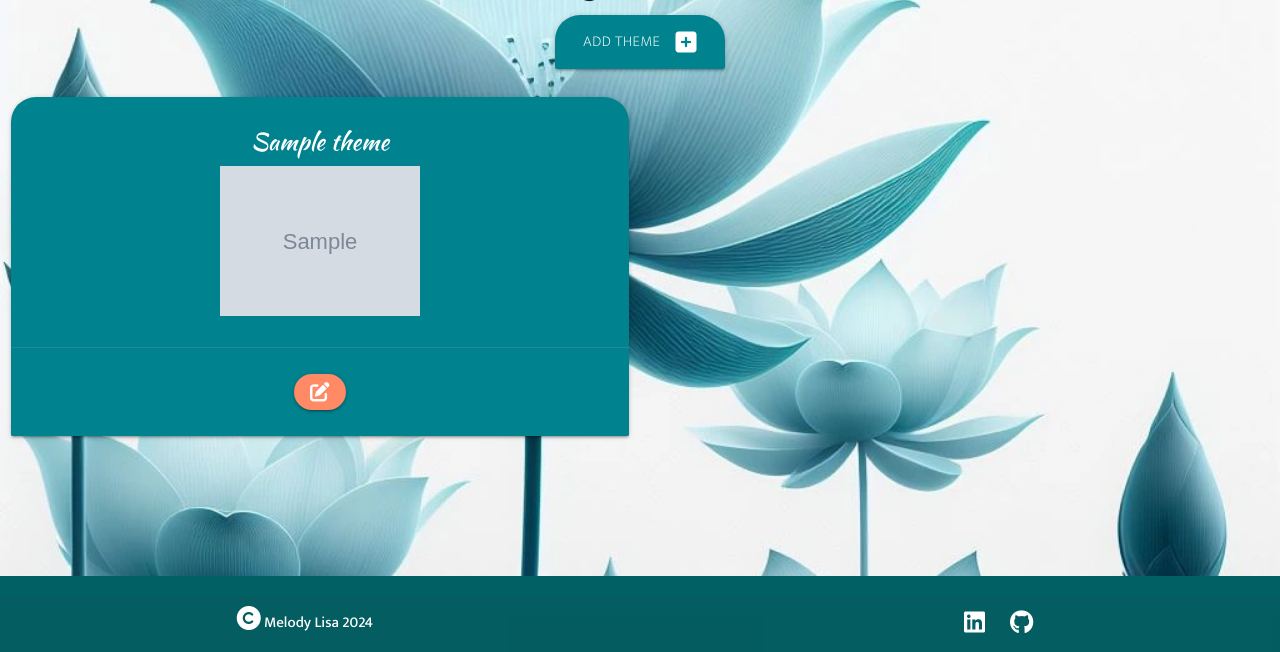
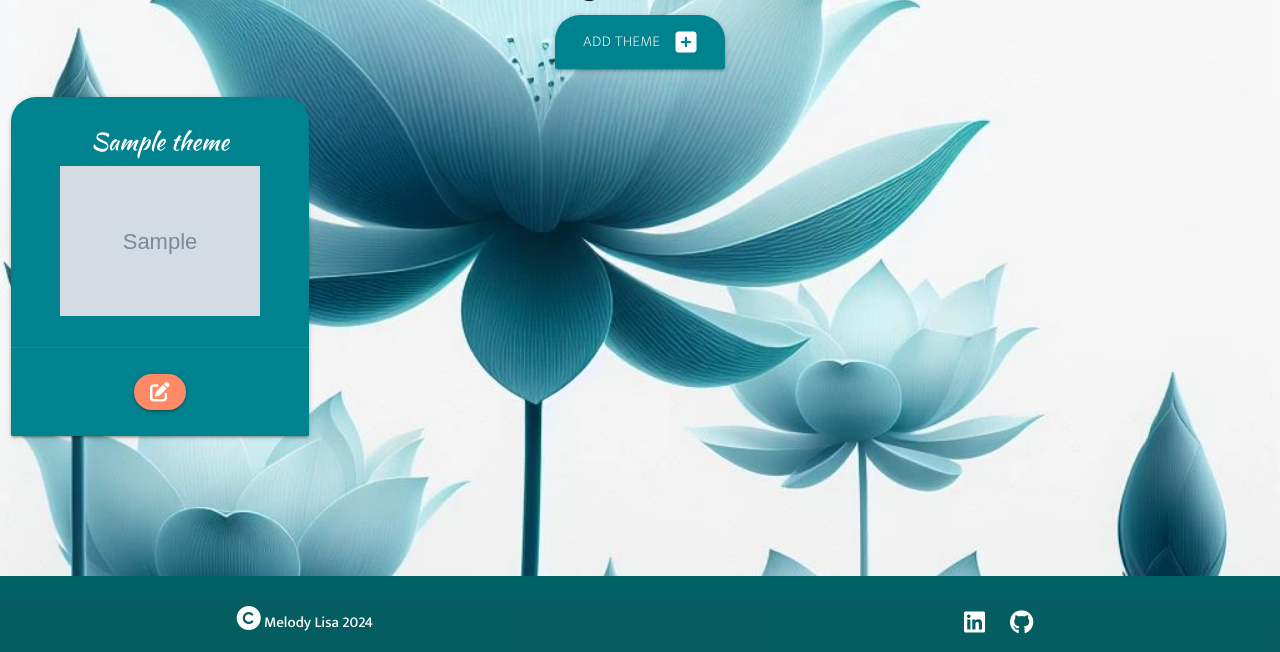
Before and after one commit to Melody-Lisa/blissboost, a Flask app: page /get_themes in a window 1280 px wide. Shown: the part 148-800 px from the top of the page. Run offline with Flask 3, Linux system fonts and the light colour scheme; grey boxes marked "Sample" are stand-in pictures; a database or web service that is not in the repository returns one stand-in record (values such as "Sample title"); some libraries are stand-ins or nearby versions.

Commit message:
Improve theme page grid view

```diff
--- a/templates/themes.html
+++ b/templates/themes.html
@@ -13,7 +13,7 @@
 
 <div class="row">
     {% for theme in themes %}
-        <div class="col s12 m6 lg3">
+        <div class="col s12 m6 l3">
             <div class="card cyan darken-3 text-shadow center-align">
                 <div class="card-content white-text">
                     <span class="card-title">{{ theme.theme_name }}</span>
```
